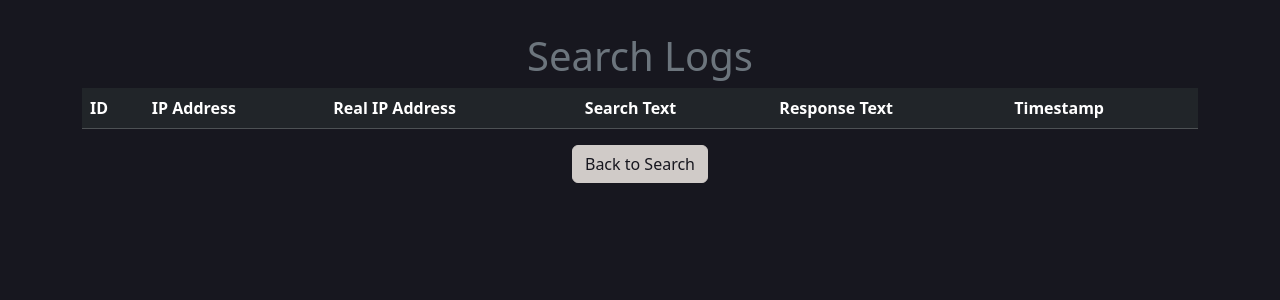
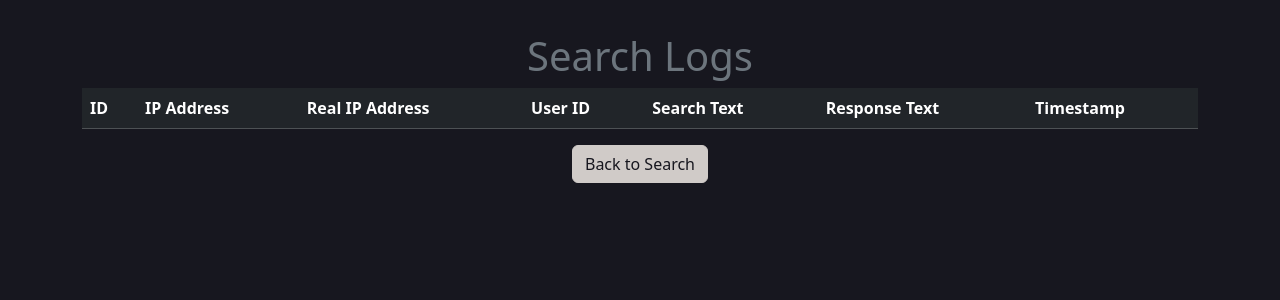
Before and after one commit to bberg/AI-Rabbi, a Flask app: page /logs in a window 1280 px wide. Shown: the top 300 px of the page. Run offline with Flask 3, Linux system fonts and the light colour scheme; data that the repository does not hold is empty; parts of the project's set-up code (start-up, migrations or seed data) failed here and were passed over.

Commit message:
Updated request number tracking to use cookies

```diff
--- a/app.py
+++ b/app.py
@@ -10,6 +10,8 @@
 from flask import Flask, render_template, request, Response, stream_with_context, g, url_for, redirect
 from flask_httpauth import HTTPBasicAuth
 from datetime import datetime, timedelta
+import uuid
+
 
 
 auth = HTTPBasicAuth()
@@ -77,24 +79,33 @@
         return username
     return None
 
-def is_request_allowed(ip_address, real_ip_address):
-    if ip_address in ALLOWED_IPS or real_ip_address in ALLOWED_IPS:
-        return True
-
+def is_request_allowed(user_id):
+    # todo add exception for development using cookies
+    # if ip_address in ALLOWED_IPS or real_ip_address in ALLOWED_IPS:
+    #     return True
+    #
     db = get_db()
 
     one_day_ago = datetime.utcnow() - timedelta(days=1)
+    # todo remove if cookies work and this is no longer needed
+    # recent_requests = db.execute(
+    #     'SELECT COUNT(*) as cnt FROM search_logs WHERE ip_address = ? AND timestamp >= ?',
+    #     (ip_address, one_day_ago)
+    # ).fetchone()
+    #
+    # recent_requests_real = db.execute(
+    #     'SELECT COUNT(*) as cnt FROM search_logs WHERE real_ip_address = ? AND timestamp >= ?',
+    #     (real_ip_address, one_day_ago)
+    # ).fetchone()
+    #
+    # if recent_requests['cnt'] >= 5 or recent_requests_real['cnt'] >= 5:
+    #     return False
+
     recent_requests = db.execute(
-        'SELECT COUNT(*) as cnt FROM search_logs WHERE ip_address = ? AND timestamp >= ?',
-        (ip_address, one_day_ago)
+        'SELECT COUNT(*) as cnt FROM search_logs WHERE user_id = ? AND timestamp >= ?',
+        (user_id, one_day_ago)
     ).fetchone()
-
-    recent_requests_real = db.execute(
-        'SELECT COUNT(*) as cnt FROM search_logs WHERE real_ip_address = ? AND timestamp >= ?',
-        (real_ip_address, one_day_ago)
-    ).fetchone()
-
-    if recent_requests['cnt'] >= 5 or recent_requests_real['cnt'] >= 5:
+    if recent_requests['cnt'] >= 5:
         return False
 
     return True
@@ -103,7 +114,7 @@
    text = text.replace("\n", " ")
    return openai.Embedding.create(input = [text], model=model)['data'][0]['embedding']
 
-def search_function(query,texts):
+def search_function(query,texts,user_id):
     original_query = query
     context_plus_query = ''
     ip_address = request.remote_addr
@@ -128,7 +139,6 @@
                 {"role": "system",
                  "content": "You are a Rabbi chatbot analyzing Midrash, analyze how each of the provided source texts specifically answers the question in the style of a talmudic rabbi. Provide step-by-step reasoning to help understand how each source addresses the question - cite your sources explicitly. Identify areas within or between the texts where different or conflicting advice is provided. Using only the information from the sources provide a detailed story from a rabbinic sermon to illustrate the answer to the question for modern people. Using only the information from the sources provide a nuanced theological and philosophical explanation to the question. If your are unable to answer the question using the provided context, say 'I don't know'"}
                 ,{"role": "user", "content": context_plus_query}
-                # ,{"role": "user", "content": "continue"}
             ],
             temperature=0.2,
             stream=True
@@ -149,15 +159,14 @@
 
             collected_messages.append(chunk_message)  # save the message
             query += chunk_message
-            # print(chunk_message)
             yield chunk_message
-        yield str(num_tokens_from_string(total_message,"cl100k_base"))
+
 
     except Exception as e:
         yield str(e)
     db = get_db()
     # print(ip_address, original_query, query)
-    insert_statement = "INSERT INTO search_logs (ip_address, real_ip_address, query, collected_messages) VALUES (\""+ip_address+"\",\""+real_ip_address+"\",\""+original_query+"\",\""+query+"\")"
+    insert_statement = "INSERT INTO search_logs (ip_address, real_ip_address, query, collected_messages, user_id) VALUES (\""+ip_address+"\",\""+real_ip_address+"\",\""+original_query+"\",\""+query+"\",\""+user_id+"\")"
     print(insert_statement)
     db.execute(insert_statement)
     db.commit()
@@ -199,15 +208,21 @@
 @app.route('/search', methods=['POST'])
 def search():
     query = request.form['search']
-    ip_address = request.remote_addr
-    real_ip_address = request.environ.get('HTTP_REAL_IP', request.remote_addr)
+    # todo remove if cookies work and this is no longer needed
+    # ip_address = request.remote_addr
+    # real_ip_address = request.environ.get('HTTP_REAL_IP', request.remote_addr)
+    user_id = request.cookies.get('user_id')
+    if not user_id:
+        user_id = str(uuid.uuid4())
 
-    if not is_request_allowed(ip_address, real_ip_address):
+    if not is_request_allowed(user_id):
         return "You have reached the daily request limit. Per-user usage is limited for now. Please try again later."
 
     texts = get_relevant_sources(query)
     pp(texts)
-    return Response(stream_with_context(search_function(query,texts)), content_type='text/event-stream')
+    response = Response(stream_with_context(search_function(query,texts,user_id)), content_type='text/event-stream')
+    response.set_cookie('user_id', user_id, max_age=60 * 60 * 24 * 365)
+    return response
 
 @app.route('/logs')
 @auth.login_required
--- a/schema.sql
+++ b/schema.sql
@@ -5,5 +5,6 @@
     real_ip_address TEXT NOT NULL,
     query TEXT,
     collected_messages TEXT,
+    user_id TEXT,
     timestamp DATETIME DEFAULT CURRENT_TIMESTAMP
 );
--- a/templates/logs.html
+++ b/templates/logs.html
@@ -16,6 +16,7 @@
                     <th>ID</th>
                     <th>IP Address</th>
                     <th>Real IP Address</th>
+                    <th>User ID</th>
                     <th>Search Text</th>
                     <th>Response Text</th>
                     <th>Timestamp</th>
@@ -27,6 +28,7 @@
                     <td>{{ log['id'] }}</td>
                     <td>{{ log['ip_address'] }}</td>
                     <td>{{ log['real_ip_address'] }}</td>
+                    <td>{{ log['user_id'] }}</td>
                     <td>{{ log['query'] }}</td>
                     <td>{{ log['collected_messages'] }}</td>
                     <td>{{ log['timestamp'] }}</td>
```
